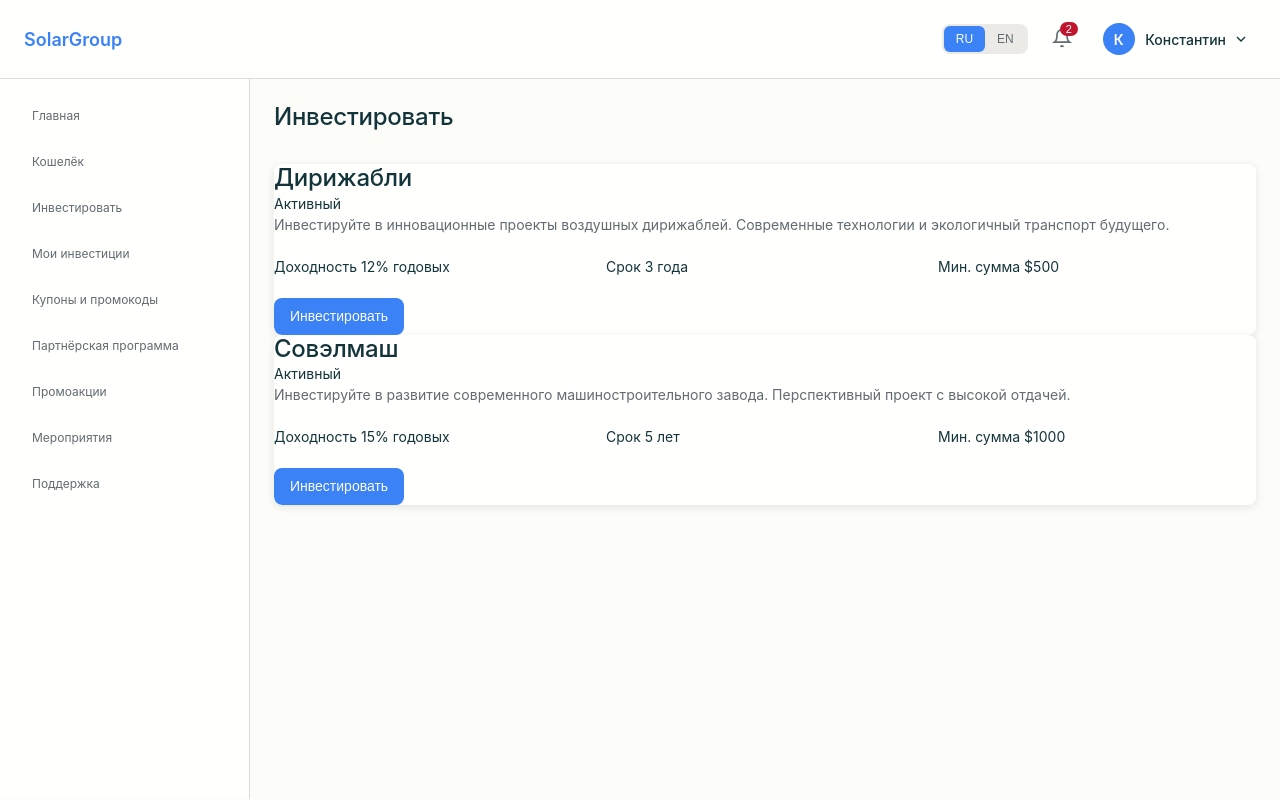
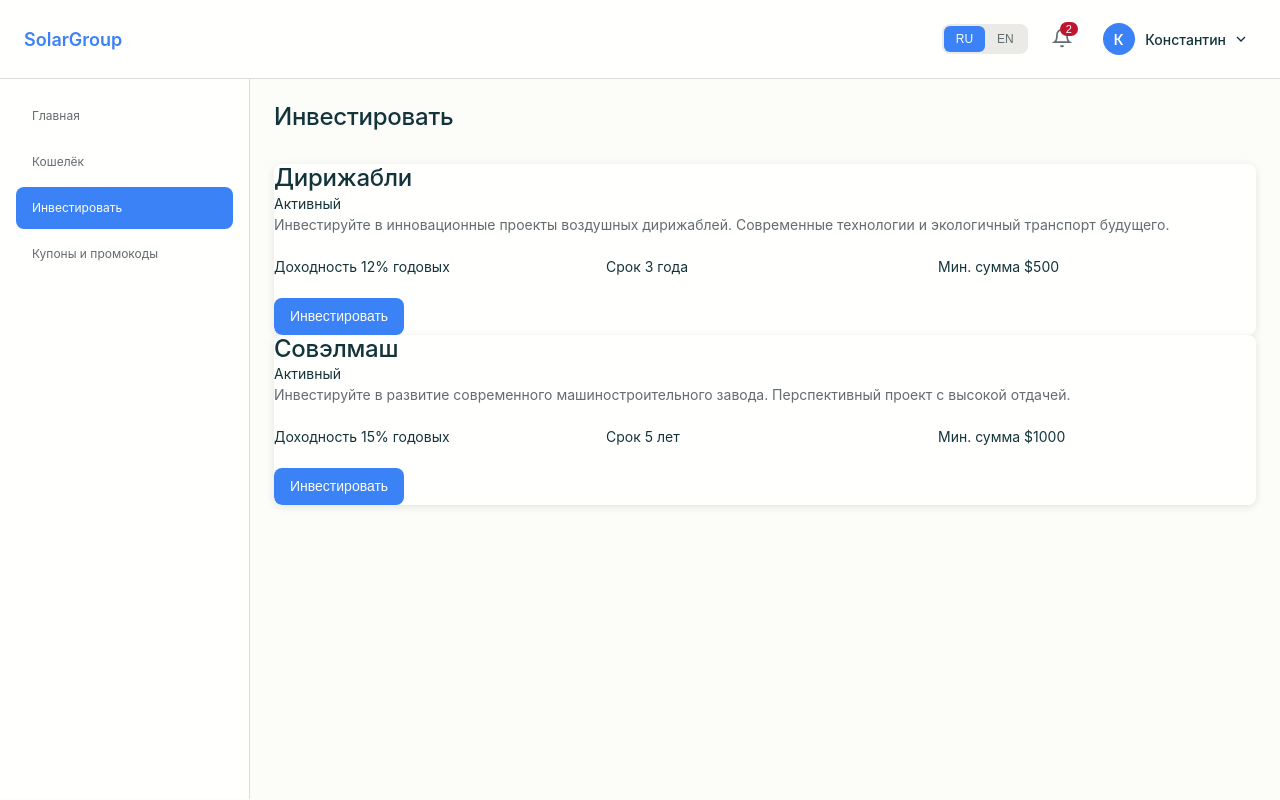
Before and after one commit to m1omania/sg, a plain HTML site: page invest.html in a window 1280 px wide. Drawn offline with Linux system fonts and the light colour scheme; a web font is replaced by a local one.

Commit message:
чиним меню 2

```diff
--- a/invest.html
+++ b/invest.html
@@ -61,13 +61,8 @@
             <ul class="nav-menu">
                 <li class="nav-item"><a href="index.html" class="nav-link">Главная</a></li>
                 <li class="nav-item"><a href="wallet.html" class="nav-link">Кошелёк</a></li>
-                <li class="nav-item"><a href="#" class="nav-link active">Инвестировать</a></li>
-                <li class="nav-item"><a href="#" class="nav-link">Мои инвестиции</a></li>
+                <li class="nav-item"><a href="invest.html" class="nav-link">Инвестировать</a></li>
                 <li class="nav-item"><a href="coupons.html" class="nav-link">Купоны и промокоды</a></li>
-                <li class="nav-item"><a href="#" class="nav-link">Партнёрская программа</a></li>
-                <li class="nav-item"><a href="#" class="nav-link">Промоакции</a></li>
-                <li class="nav-item"><a href="#" class="nav-link">Мероприятия</a></li>
-                <li class="nav-item"><a href="#" class="nav-link">Поддержка</a></li>
             </ul>
         </nav>
 
```
